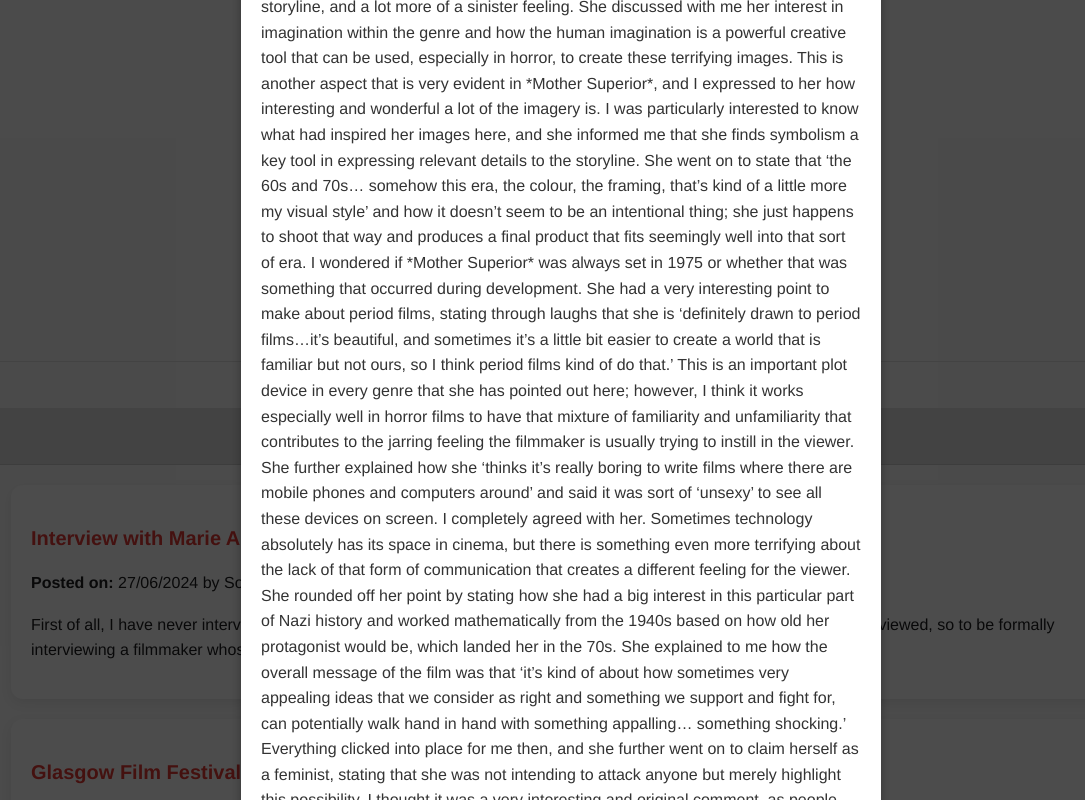
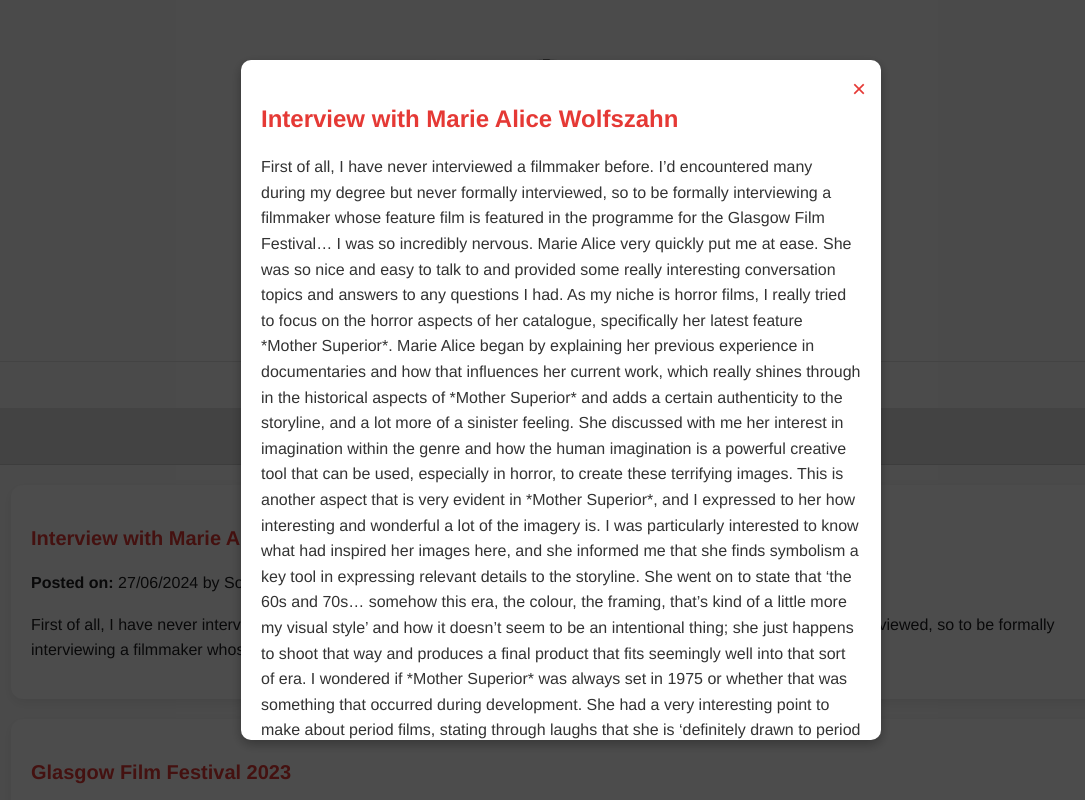
Before and after one commit to SophieSteele/SophieSteelesReels, a website: page index.html in a window 1280 px wide. Both pictures are taken after a click on the element 640 px from the left and 591 px from the top of the page. Shown: the top 800 px of the page, without its empty margins (79-1164 px from the left). Drawn offline with Linux system fonts and the light colour scheme; a web font is replaced by a local one.

Commit message:
fixed window

```diff
--- a/index.html
+++ b/index.html
@@ -251,6 +251,7 @@
         }
 
         /* Modal Styles */
+        /* Modal Styles */
         #modal {
             display: none;
             position: fixed;
@@ -270,7 +271,10 @@
             border-radius: 10px;
             max-width: 600px;
             width: 90%;
-            text-align: left;
+            max-height: 80vh;
+            /* Restrict the height to 80% of the viewport */
+            overflow-y: auto;
+            /* Enable scrolling inside the modal */
             position: relative;
             box-shadow: 0 4px 12px rgba(0, 0, 0, 0.3);
         }
@@ -295,6 +299,7 @@
             cursor: pointer;
             color: #e53935;
         }
+
 
         .post h2 {
             color: #e53935;
```
